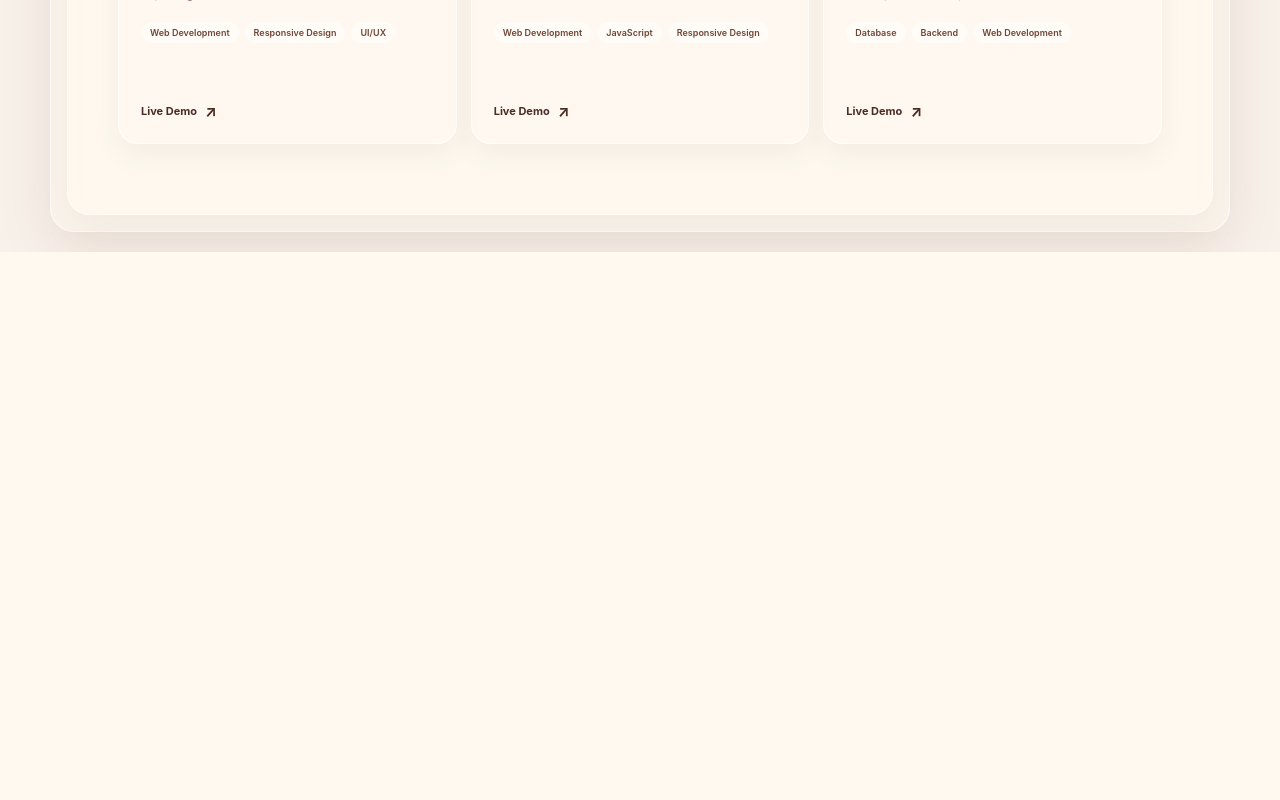
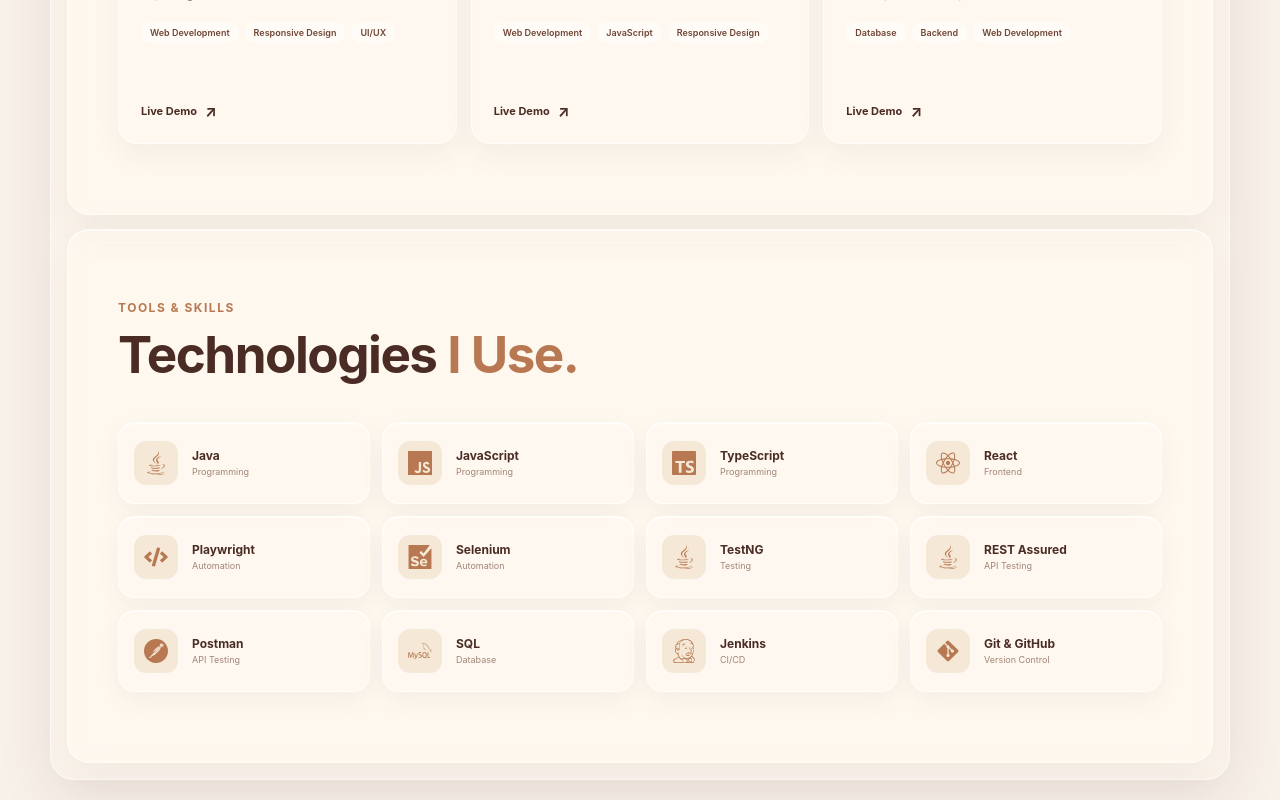
Before and after one commit to Mohammad-m-Niazi/demo, a React (Vite) app: page / in a window 1280 px wide. Shown: the part 1700-2500 px from the top of the page. Before the commit the page ends 1952 px from the top, so only its background shows below. Built offline with nearby package versions, Linux system fonts and the light colour scheme.

Commit message:
feat: add skills and technologies section (#12)

```diff
--- a/package.json
+++ b/package.json
@@ -13,7 +13,8 @@
   },
   "dependencies": {
     "react": "^19.2.8",
-    "react-dom": "^19.2.8"
+    "react-dom": "^19.2.8",
+    "react-icons": "^5.7.0"
   },
   "devDependencies": {
     "@eslint/js": "^10.0.1",
--- a/src/App.jsx
+++ b/src/App.jsx
@@ -4,6 +4,7 @@
 import Hero from './components/Hero/Hero'
 import About from './components/About/About'
 import Projects from './components/Projects/Projects'
+import Skills from './components/Skills/Skills'
 function App() {
   return (
     <main className="portfolio" style={{ '--portfolio-background': `url(${backgroundImage})` }}>
@@ -13,6 +14,7 @@
           <Hero />
           <About />
           <Projects />
+          <Skills />
         </div>
       </div>
     </main>
--- /dev/null
+++ b/src/components/Skills/Skills.css
@@ -0,0 +1,168 @@
+.skills {
+  margin-top: 14px;
+  padding: 70px 50px;
+
+  background: rgb(255 249 240 / 42%);
+
+  border: 1px solid rgb(255 255 255 / 60%);
+  border-radius: 22px;
+
+  box-shadow:
+    0 15px 40px rgb(74 44 36 / 6%),
+    inset 0 1px 0 rgb(255 255 255 / 70%);
+
+  backdrop-filter: blur(14px);
+  -webkit-backdrop-filter: blur(14px);
+}
+
+/* Heading */
+
+.skills-heading {
+  max-width: 650px;
+  margin-bottom: 40px;
+}
+
+.skills-eyebrow {
+  margin: 0 0 12px;
+
+  color: #b87952;
+
+  font-size: 12px;
+  font-weight: 700;
+  letter-spacing: 1.5px;
+}
+
+.skills-heading h2 {
+  margin: 0;
+
+  color: #4a2c24;
+
+  font-size: clamp(34px, 4vw, 52px);
+  font-weight: 700;
+  line-height: 1.08;
+  letter-spacing: -1.5px;
+}
+
+.skills-heading h2 span {
+  color: #b87952;
+}
+
+/* Skills grid */
+
+.skills-grid {
+  display: grid;
+  grid-template-columns: repeat(4, 1fr);
+  gap: 12px;
+}
+
+/* Individual skill */
+
+.skill-card {
+  display: flex;
+  align-items: center;
+  gap: 13px;
+
+  min-height: 82px;
+  padding: 14px;
+
+  background: rgb(255 249 240 / 55%);
+
+  border: 1px solid rgb(255 255 255 / 70%);
+  border-radius: 17px;
+
+  box-shadow:
+    0 8px 24px rgb(74 44 36 / 5%),
+    inset 0 1px 0 rgb(255 255 255 / 75%);
+
+  transition:
+    transform 0.2s ease,
+    background-color 0.2s ease,
+    box-shadow 0.2s ease;
+}
+
+.skill-card:hover {
+  transform: translateY(-3px);
+
+  background: rgb(255 249 240 / 78%);
+
+  box-shadow:
+    0 12px 28px rgb(74 44 36 / 9%),
+    inset 0 1px 0 rgb(255 255 255 / 85%);
+}
+
+/* Icon */
+
+.skill-icon {
+  display: flex;
+  flex-shrink: 0;
+  align-items: center;
+  justify-content: center;
+
+  width: 46px;
+  height: 46px;
+
+  background: rgb(242 226 206 / 75%);
+
+  border: 1px solid rgb(255 255 255 / 70%);
+  border-radius: 13px;
+
+  color: #b87952;
+}
+
+.skill-icon svg {
+  width: 24px;
+  height: 24px;
+}
+
+/* Skill information */
+
+.skill-info {
+  display: flex;
+  flex-direction: column;
+  gap: 3px;
+
+  min-width: 0;
+}
+
+.skill-info strong {
+  color: #4a2c24;
+
+  font-size: 12px;
+  font-weight: 700;
+}
+
+.skill-info span {
+  color: #704536;
+
+  font-size: 9px;
+
+  opacity: 0.65;
+}
+
+/* Responsive */
+
+@media (max-width: 1000px) {
+  .skills-grid {
+    grid-template-columns: repeat(3, 1fr);
+  }
+}
+
+@media (max-width: 750px) {
+  .skills {
+    padding: 50px 30px;
+  }
+
+  .skills-grid {
+    grid-template-columns: repeat(2, 1fr);
+  }
+}
+
+@media (max-width: 520px) {
+  .skills {
+    padding: 40px 20px;
+  }
+
+  .skills-grid {
+    grid-template-columns: 1fr;
+  }
+}
--- /dev/null
+++ b/src/components/Skills/Skills.jsx
@@ -0,0 +1,103 @@
+import './Skills.css'
+
+import { FaJava, FaReact, FaGitAlt, FaJenkins, FaCode } from 'react-icons/fa'
+
+import { SiJavascript, SiTypescript, SiSelenium, SiPostman, SiMysql } from 'react-icons/si'
+
+function Skills() {
+  const skills = [
+    {
+      name: 'Java',
+      category: 'Programming',
+      icon: FaJava,
+    },
+    {
+      name: 'JavaScript',
+      category: 'Programming',
+      icon: SiJavascript,
+    },
+    {
+      name: 'TypeScript',
+      category: 'Programming',
+      icon: SiTypescript,
+    },
+    {
+      name: 'React',
+      category: 'Frontend',
+      icon: FaReact,
+    },
+    {
+      name: 'Playwright',
+      category: 'Automation',
+      icon: FaCode,
+    },
+    {
+      name: 'Selenium',
+      category: 'Automation',
+      icon: SiSelenium,
+    },
+    {
+      name: 'TestNG',
+      category: 'Testing',
+      icon: FaJava,
+    },
+    {
+      name: 'REST Assured',
+      category: 'API Testing',
+      icon: FaJava,
+    },
+    {
+      name: 'Postman',
+      category: 'API Testing',
+      icon: SiPostman,
+    },
+    {
+      name: 'SQL',
+      category: 'Database',
+      icon: SiMysql,
+    },
+    {
+      name: 'Jenkins',
+      category: 'CI/CD',
+      icon: FaJenkins,
+    },
+    {
+      name: 'Git & GitHub',
+      category: 'Version Control',
+      icon: FaGitAlt,
+    },
+  ]
+
+  return (
+    <section className="skills" id="skills">
+      <div className="skills-heading">
+        <p className="skills-eyebrow">TOOLS & SKILLS</p>
+
+        <h2>
+          Technologies <span>I Use.</span>
+        </h2>
+      </div>
+
+      <div className="skills-grid">
+        {skills.map((skill) => {
+          const Icon = skill.icon
+
+          return (
+            <article className="skill-card" key={skill.name}>
+              <div className="skill-icon">
+                <Icon />
+              </div>
+
+              <div className="skill-info">
+                <strong>{skill.name}</strong>
+                <span>{skill.category}</span>
+              </div>
+            </article>
+          )
+        })}
+      </div>
+    </section>
+  )
+}
+
+export default Skills
```
Also changed, not shown: 1 other file (tests, documents, lock files or other folders).
